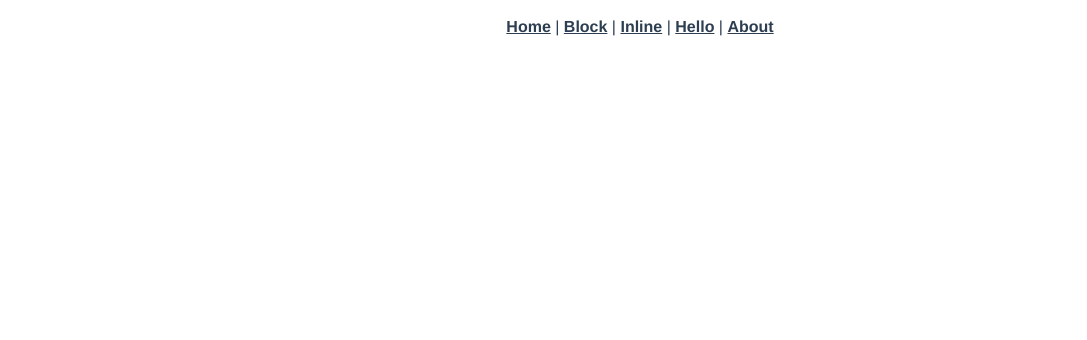
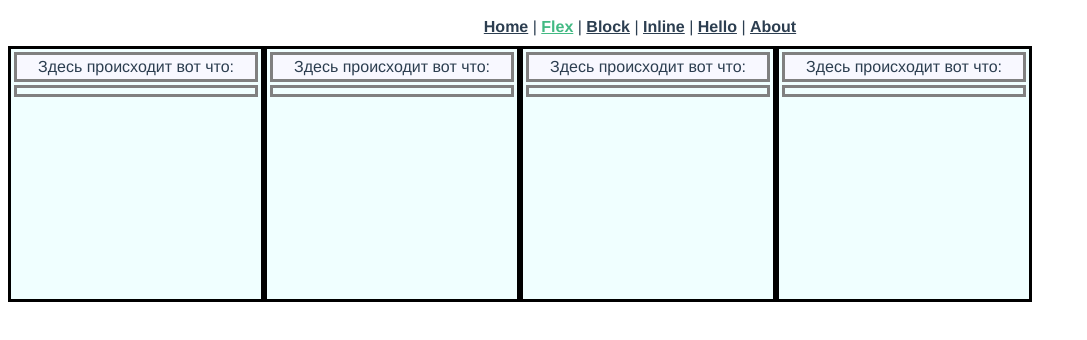
Before and after one commit to Kasimba666/pet_one, a Vue app: page /flex in a window 1280 px wide. Shown: the top 340 px of the page, without its empty margins (0-1087 px from the left). Built offline with nearby package versions, Linux system fonts and the light colour scheme.

Commit message:
FlexResearh

```diff
--- a/src/App.vue
+++ b/src/App.vue
@@ -2,11 +2,11 @@
   <div id="app">
     <nav>
       <router-link :to="{name: 'HomeView'}">Home</router-link> |
+      <router-link :to="{name: 'FlexResearch'}">Flex</router-link> |
       <router-link :to="{name: 'BlockTagsResearch'}">Block</router-link> |
       <router-link :to="{name: 'InlineTagsResearch'}">Inline</router-link>  |
       <router-link :to="{name: 'HelloWorld'}">Hello</router-link>  |
       <router-link :to="{name: 'AboutView'}">About</router-link>
-
     </nav>
     <router-view/>
   </div>
--- /dev/null
+++ b/src/components/common/MyBar.vue
@@ -0,0 +1,48 @@
+<template>
+    <div class="MyBar"
+    :style="{backgroundColor: mybackcolor, borderColor: mybordercolor, width: mywidth, height: myheight}">
+        <div class="bardescription">Здесь происходит вот что:</div>
+        <div class="barcontent">
+
+        </div>
+
+    </div>
+</template>
+
+<script>
+export default {
+    name: "MyBar",
+    components: {},
+    props: ['mybackcolor', 'mybordercolor', 'mywidth', 'myheight'],
+    data() {
+        return {}
+    },
+    computed: {},
+    methods: {},
+    mounted() {
+    },
+}
+</script>
+
+<style lang="scss">
+/****  MyBar  ****/
+.MyBar {
+  width: 100%;
+  height: auto;
+  border-style: solid;
+  //position: relative;
+  .bardescription {
+     background: ghostwhite;
+     border-style: solid;
+     border-color: grey;
+     padding: 3px;
+     margin: 3px 3px 3px;
+  }
+  .barcontent {
+      border-style: solid;
+      border-color: grey;
+      padding: 3px;
+      margin: 3px 3px 3px;
+  }
+}
+</style>
--- a/src/components/views/BlockTagsResearch.vue
+++ b/src/components/views/BlockTagsResearch.vue
@@ -1,8 +1,6 @@
 <template>
   <div class="BlockTagsResearch">
-
     <!--        <button @click="print($event)">Принт</button>-->
-
     <div class="inputblock-color-bar">
       <input type="text" v-model.number="maxhorizontal">
       x
@@ -34,7 +32,7 @@
       <MyCircle
           :mybackcolor="makeHSL((circlenumber - 1)/circlesquantity, 1)"
           mybordercolor='black'
-          :mysize="NumberToStrWithPX( mainsegment * qsize)"
+          :mysize="( mainsegment * qsize)+'px'"
           :myleft="NumberToStrWithPX(XfromPolar(maincircleradius, (theta * (circlenumber - 1))) + Math.round(windowsize/2 - mainsegment/2))"
           :mytop="NumberToStrWithPX(YfromPolar(maincircleradius, (theta * (circlenumber - 1))) + Math.round(windowsize/2 - mainsegment/2))"
           myposition='absolute'
@@ -61,7 +59,7 @@ export default {
       maxvertical: 3, maxhorizontal: 3,
       minsize: 20, maxsize: 60,
 
-      circlenumber: 1,
+      // circlenumber: 1,
       circlesquantity: 6,
       qsize: 0.9, //уменьшение размера цветового круга, чтобы не касаться соседей
       windowsize: 500,//должно быть согласовано с div
--- /dev/null
+++ b/src/components/views/FlexResearch.vue
@@ -0,0 +1,69 @@
+<template>
+    <div class="FlexResearch">
+<!--        <h2>FlexResearch</h2>-->
+        <MyBar
+            mybackcolor='azure'
+            mybordercolor='black'
+            mywidth='250px'
+            myheight='250px'>
+        </MyBar>
+        <MyBar
+            mybackcolor='azure'
+            mybordercolor='black'
+            mywidth='250px'
+            myheight='250px'>
+        </MyBar>
+        <MyBar
+            mybackcolor='azure'
+            mybordercolor='black'
+            mywidth='250px'
+            myheight='250px'>
+        </MyBar>
+        <MyBar
+            mybackcolor='azure'
+            mybordercolor='black'
+            mywidth='250px'
+            myheight='250px'>
+        </MyBar>
+
+
+    </div>
+</template>
+
+<script>
+import MyBar from "@/components/common/MyBar.vue";
+import MyCircle from "@/components/common/MyCircle.vue";
+
+export default {
+    name: "FlexResearch",
+    components: {MyCircle, MyBar},
+    props: [],
+    data() {
+        return {}
+    },
+    computed: {},
+    methods: {},
+    mounted() {
+    },
+}
+</script>
+
+<style lang="scss">
+/****  FlexResearch  ****/
+.FlexResearch {
+    width: 100%;
+    height: auto;
+    display: flex;
+    flex-flow: row wrap;
+
+
+    .container {
+        height: 800px;
+        width: 600px;
+        margin: auto;
+        background-color: aliceblue;
+        border-style: solid;
+        border-color: gray;
+    }
+}
+</style>
--- a/src/router/index.js
+++ b/src/router/index.js
@@ -1,6 +1,7 @@
 import Vue from 'vue';
 import VueRouter from 'vue-router';
 import HomeView from '@/components/views/HomeView.vue';
+import FlexResearch from '@/components/views/FlexResearch.vue';
 import BlockTagsResearch from '@/components/views/BlockTagsResearch.vue';
 import InlineTagsResearch from '@/components/views/InlineTagsResearch.vue';
 import HelloWorld from '@/components/views/HelloWorld.vue';
@@ -14,6 +15,11 @@ const routes = [
     component: HomeView,
     redirect: {name: 'HelloWorld'},
     children: [
+      {
+        path: 'flex',
+        name: 'FlexResearch',
+        component: FlexResearch,
+      },
       {
         path: 'block',
         name: 'BlockTagsResearch',
```
